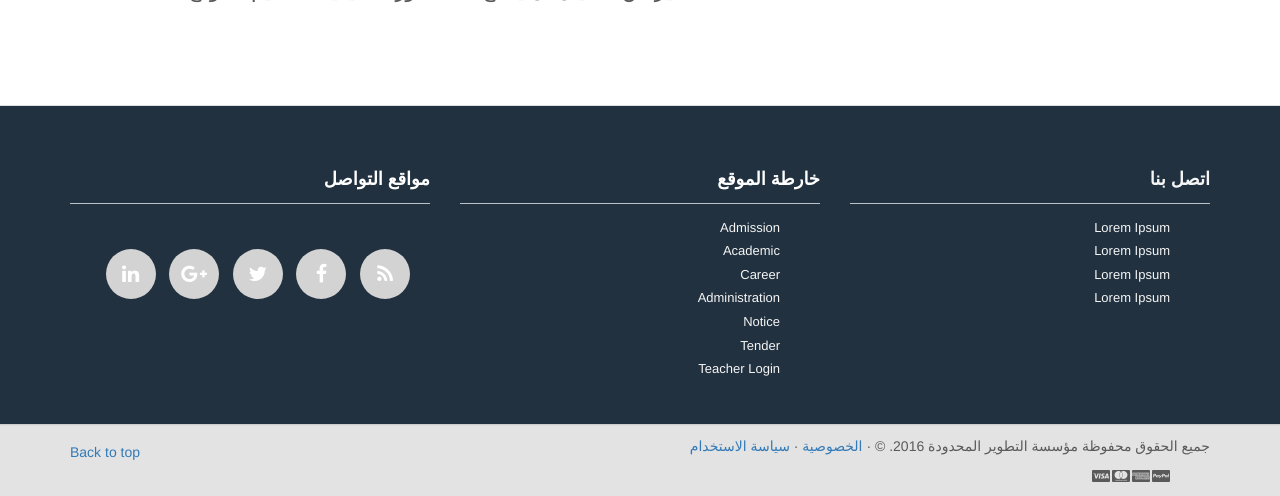
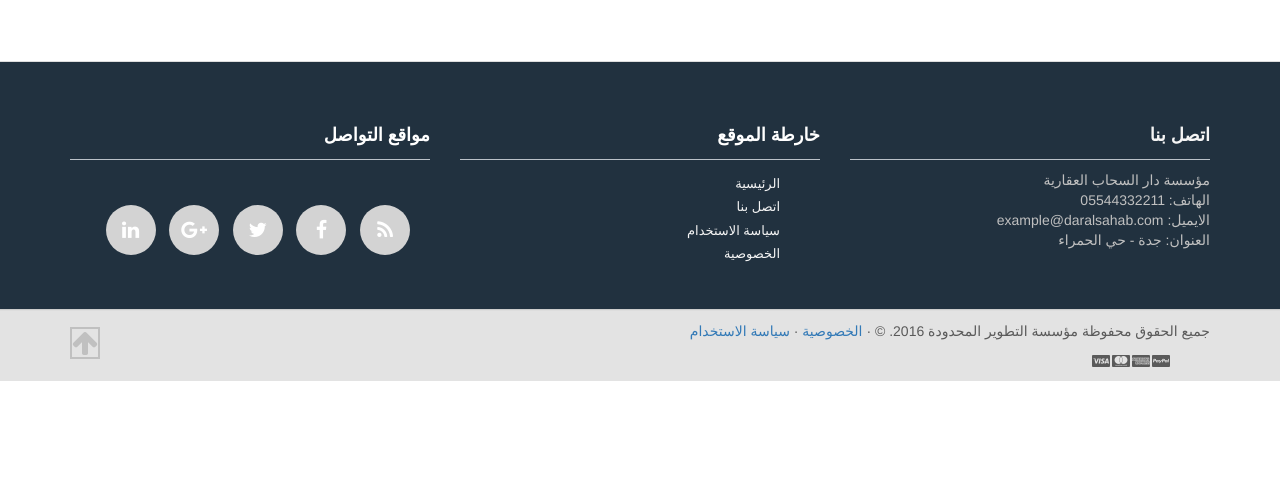
Before and after one commit to ecoder36/daralsahab, a CodeIgniter app: page /database/pages/mainpage in a window 1280 px wide. Shown: the part 2435-2931 px from the top of the page. After the commit the page ends 2816 px from the top, so only its background shows below. Run offline with CodeIgniter, Linux system fonts and the light colour scheme; some libraries are stand-ins or nearby versions.

Commit message:
Modified mainpage footer

```diff
--- a/application/views/pages/mainpage.php
+++ b/application/views/pages/mainpage.php
@@ -36,21 +36,13 @@
                 <span class="icon-bar"></span>
                 <span class="icon-bar"></span>
               </button>
-              <a class="navbar-brand nav-text pull-right" href="index.html">مؤسسة دار السحاب</a>
+              <a class="navbar-brand nav-text pull-right" href="<?php echo base_url(); ?>pages/mainpage">مؤسسة دار السحاب</a>
             </div>
             <!--id="wrapper"-->
             <div id="navbar" class="collapse navbar-collapse pull-left">
               <ul class="nav navbar-nav navbar-left">
-            <li class="dropdown">
-              <a href="#" class="dropdown-toggle" data-toggle="dropdown" role="button" aria-haspopup="true" aria-expanded="false">اضف جديد <span class="caret"></span></a>
-              <ul class="dropdown-menu">
-                <li><a href="app.html">Action</a></li>
-              </ul>
-              </li>
-                <li><a href="logout.html">تسجيل الخروج</a></li>
-                <li><a href="login.html">تسجيل الدخول</a></li>
-                <li><a href="contact.html">اتصل بنا</a></li>
-                <li><a href="index.html">الصفحة الرئيسية</a></li>
+                <li><a href="<?php echo base_url(); ?>contact/form">اتصل بنا</a></li>
+                <li><a href="<?php echo base_url(); ?>">تسجيل الدخول</a></li>
               </ul>
             </div><!--/.nav-collapse -->
           </div>
@@ -92,19 +84,16 @@
           <img class="img-rounded" src="<?=  base_url('assets/images/mainpage/img_0004.jpg') ?>" alt="Generic placeholder image" width="140" height="140">
           <h2></h2>
           <p>هذا النص هو مثال لنص يمكن أن يستبدل في نفس المساحة، لقد تم توليد هذا النص من مولد النص العربى، حيث يمكنك أن تولد مثل هذا النص أو العديد من النصوص الأخرى إضافة إلى زيادة عدد الحروف التى يولدها التطبيق.</p>
-          <p><a class="btn btn-default" href="#" role="button">إقرأ المزيد &raquo;</a></p>
         </div><!-- /.col-lg-4 -->
         <div class="col-lg-3 col-lg-offset-1">
           <img class="img-rounded" src="<?=  base_url('assets/images/mainpage/img_0005.jpg') ?>" alt="Generic placeholder image" width="140" height="140">
           <h2></h2>
           <p>هذا النص هو مثال لنص يمكن أن يستبدل في نفس المساحة، لقد تم توليد هذا النص من مولد النص العربى، حيث يمكنك أن تولد مثل هذا النص أو العديد من النصوص الأخرى إضافة إلى زيادة عدد الحروف التى يولدها التطبيق .</p>
-          <p><a class="btn btn-default" href="#" role="button">إقرأ المزيد &raquo;</a></p>
         </div><!-- /.col-lg-4 -->
         <div class="col-lg-3 col-lg-offset-1">
           <img class="img-rounded" src="<?=  base_url('assets/images/mainpage/img_0006.jpg') ?>" alt="Generic placeholder image" width="140" height="140">
           <h2></h2>
           <p>هذا النص هو مثال لنص يمكن أن يستبدل في نفس المساحة، لقد تم توليد هذا النص من مولد النص العربى، حيث يمكنك أن تولد مثل هذا النص أو العديد من النصوص الأخرى إضافة إلى زيادة عدد الحروف التى يولدها التطبيق.</p>
-          <p><a class="btn btn-default" href="#" role="button">إقرأ المزيد &raquo;</a></p>
         </div><!-- /.col-lg-4 -->
       </div><!-- /.row -->
 
@@ -171,23 +160,24 @@
                 <div class="col-md-4">
                     <h3> خارطة الموقع </h3>
                     <ul>
-                        <li> <a href="#"> Admission </a> </li>
-                        <li> <a href="#"> Academic </a> </li>
-                        <li> <a href="#"> Career </a> </li>
-                        <li> <a href="#"> Administration </a> </li>
-                        <li> <a href="#"> Notice </a> </li>
-                        <li> <a href="#"> Tender </a> </li>
-                        <li> <a href="login.php"> Teacher Login </a> </li>
+                        <li> <a href="#"> الرئيسية </a> </li>
+                        <li> <a href="#"> اتصل بنا </a> </li>
+                        <li> <a href="#"> سياسة الاستخدام </a> </li>
+                        <li> <a href="#"> الخصوصية </a> </li>
                     </ul>
                 </div>
                 <div class="col-md-4">
                     <h3><a href="#"> اتصل بنا </a></h3>
-                    <ul>
-                        <li> <a href="#"> Lorem Ipsum </a> </li>
-                        <li> <a href="#"> Lorem Ipsum </a> </li>
-                        <li> <a href="#"> Lorem Ipsum </a> </li>
-                        <li> <a href="#"> Lorem Ipsum </a> </li>
-                    </ul>
+                    <address>
+                      مؤسسة دار السحاب العقارية
+                      <br>
+                      الهاتف: 05544332211
+                      <br>
+                      الايميل: example@daralsahab.com
+                      <br>
+                      العنوان: جدة - حي الحمراء
+                      <br>
+                    </address>
                 </div>
             </div>
             <!--/.row-->
@@ -198,7 +188,7 @@
 
     <div class="footer-bottom">
         <div class="container">
-            <p class="pull-left"><a href="#">Back to top</a></p>
+            <p class="pull-left"><a class="fa fa-arrow-up fa-2x" aria-hidden="true" href="#"></a></p>
             <p> جميع الحقوق محفوظة مؤسسة التطوير المحدودة 2016. &copy; &middot; <a href="#">الخصوصية</a> &middot; <a href="#">سياسة الاستخدام</a></p>
             <div class="pull-right">
                 <ul class="nav nav-pills payments">
--- a/application/views/users/login.php
+++ b/application/views/users/login.php
@@ -17,7 +17,7 @@
 		</div>
 	</div>
 	<div class="text-center">
-	<a href="<?php echo base_url(); ?>" class="btn btn-default btn-sm" id="back-btn"><b>
+	<a href="<?php echo base_url(); ?>pages/mainpage" class="btn btn-default btn-sm" id="back-btn"><b>
 	     رجوع &nbsp;&nbsp;<i class="fa fa-arrow-left"></i></b></a>
 	</div>
 <?php echo form_close(); ?>
--- a/assets/css/carousel.css
+++ b/assets/css/carousel.css
@@ -325,6 +325,19 @@ body {
 	padding-top: 6px;
 }
 
+address {
+    color: silver;
+}
+
+.fa-arrow-up {
+    color: silver;
+    border: 2px solid;
+}
+
+.fa-arrow-up:hover {
+    color: silver;
+    border: 2px solid;
+}
 /*=========================
   Icons
  ================= */
```
